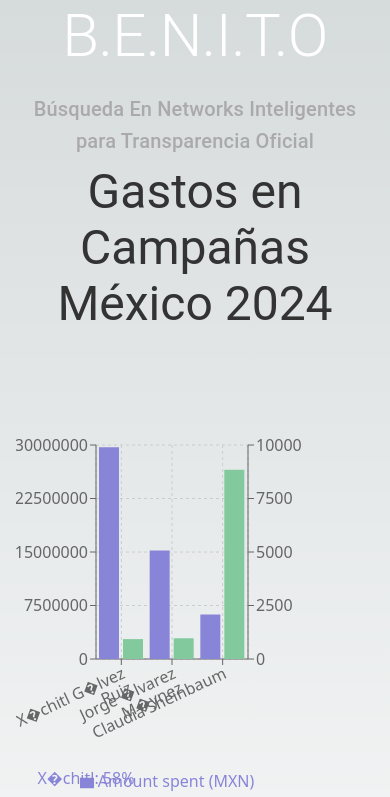
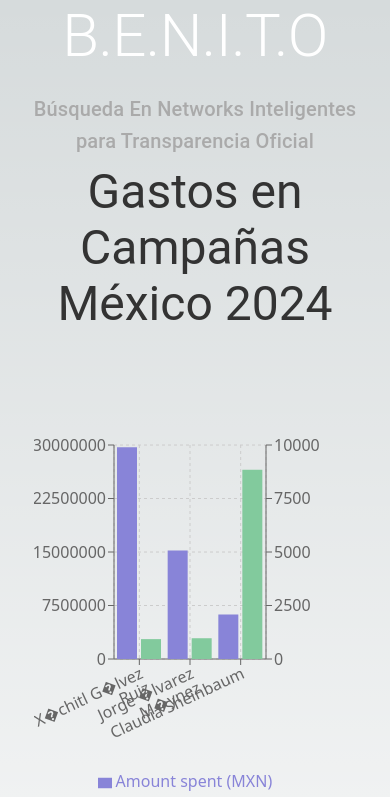
Before and after one commit to Root-FTW/BENITO, a Next.js app: page / in a window 390 px wide. Shown: the top 797 px of the page. Built offline with nearby package versions, Linux system fonts and the light colour scheme.

Commit message:
Update Home.module.css

```diff
--- a/styles/Home.module.css
+++ b/styles/Home.module.css
@@ -26,11 +26,11 @@
   margin-bottom: 1rem;
 }
 
-.charts-container {
+.chartsContainer {
   display: flex;
   justify-content: center;
   align-items: center;
-  flex-wrap: wrap;
+  flex-wrap: nowrap; /* Asegúrate de que las gráficas no se envuelvan */
   gap: 2rem; /* Espaciado entre las gráficas */
 }
 
@@ -48,6 +48,10 @@
 }
 
 @media (max-width: 768px) {
+  .chartsContainer {
+    flex-direction: column; /* Cambiar a columna en pantallas pequeñas */
+  }
+
   .chart {
     width: 100%;
     max-width: 90%;
@@ -64,10 +68,4 @@
   .projectDescription {
     font-size: 0.9rem;
   }
-
-  .legend {
-    position: relative;
-    top: 20px;
-    text-align: center;
-  }
 }
```
